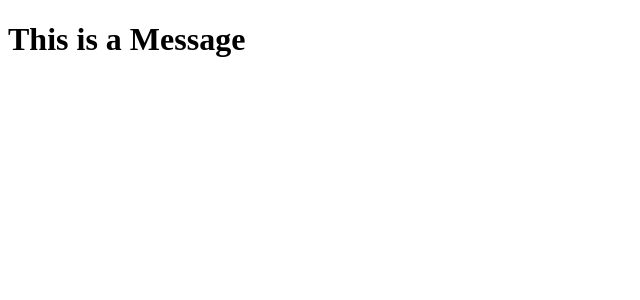
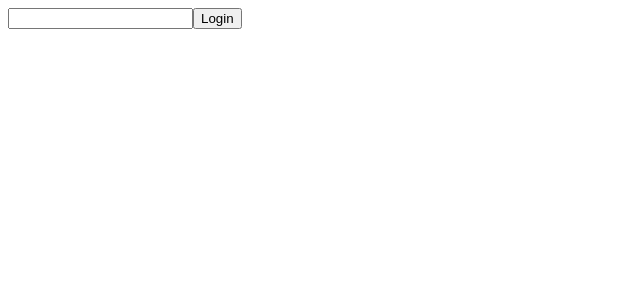
Before and after one commit to saeedali780/learn-react, a React (Vite) app: page / in a window 1280 px wide. Shown: the top 300 px of the page, without its empty margins (0-640 px from the left). Built offline with nearby package versions, Linux system fonts and the light colour scheme.

Commit message:
reating Our Own useLocalStorage Hook In ReactJS

```diff
--- a/src/App.jsx
+++ b/src/App.jsx
@@ -7,12 +7,11 @@ import UseDisplayMessage from "./hooks/UseDisplayMessage";
 
 
 const App = () => {
-  const [message,displayMessage]= UseDisplayMessage()
-  displayMessage()
+
   return (
 
     <div>
-   <h1>{message}</h1>
+      <Login/>
     </div>
   )
 }
--- a/src/compnents/Login.jsx
+++ b/src/compnents/Login.jsx
@@ -1,21 +1,17 @@
-import React, { useState, useContext } from 'react';
-import { userContext } from '../context/UserContext.jsx';
+import React, { useState } from 'react';
+import UseLocalStorage from '../hooks/UseLocalStorage';
 
 const Login = () => {
-     const [value,setValue] = useState("");
-     const {state,dispatch} =  useContext(userContext);
 
-     const handleSubmit = (e)=>{
-        e.preventDefault();
-      dispatch({type:"login",payload: value});
-
-      }
+  const [value,setValue] = useState("");
+  const [user,setUser] = UseLocalStorage();
+function handleClick(){
+    setUser(value)
+;  }
   return (
     <div>
-        <form onSubmit={handleSubmit}>
-            <input type="text" value={value} onChange={(e)=> setValue(e.target.value)}/>
-            <button type='submit'>Login</button>
-        </form>
+      <input type="text" value={value} onChange={(e)=> setValue(e.target.value)} />
+      <button onClick={handleClick}>Login</button>
     </div>
   )
 }
--- /dev/null
+++ b/src/hooks/UseLocalStorage.js
@@ -0,0 +1,15 @@
+import React, { useState } from 'react'
+
+const UseLocalStorage = () => {
+    const  [userName,setUserName] = useState(()=>getUser())
+function setUser(value){
+    localStorage.setItem("userName",value)
+ }
+ function getUser() {
+  const user =   localStorage.getItem("userName");
+  return user;
+ }
+ return [userName,setUser]
+}
+
+export default UseLocalStorage
```
